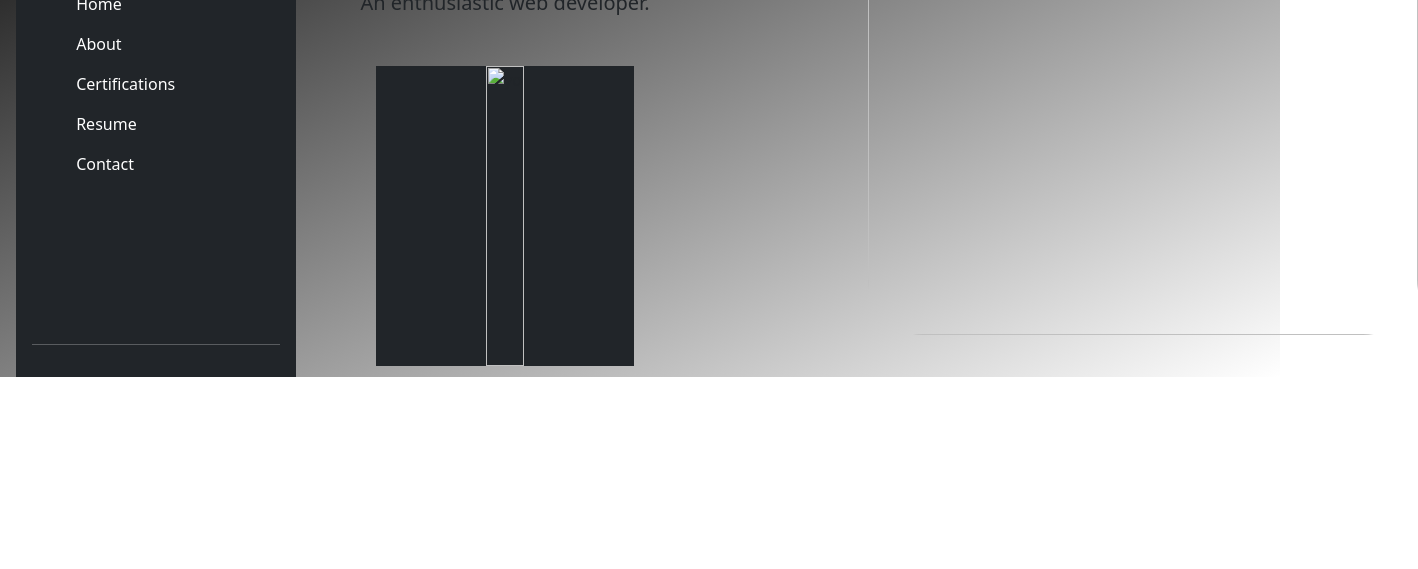
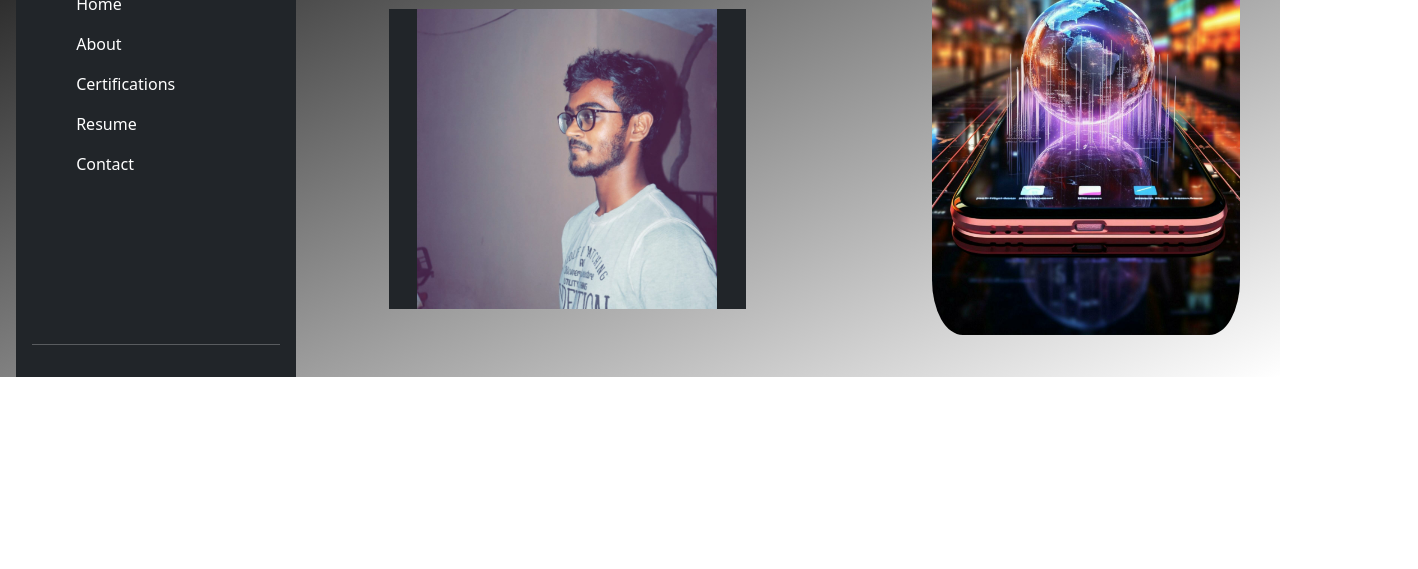
Before and after one commit to kaarthicvr/portfolio, a plain HTML site: page index.html in a window 1280 px wide. Shown: the part 231-800 px from the top of the page, 1418 px wide, since content can reach past the window. Drawn offline with nearby package versions, Linux system fonts and the light colour scheme; the site is published under a folder, as on GitHub Pages, so addresses that start at the root find nothing.

Commit message:
Update index.html

```diff
--- a/index.html
+++ b/index.html
@@ -70,10 +70,10 @@
           <p class="lead">An enthusiastic web developer.</p>
         </div>
         <div class="bg-dark mx-auto" style="width: 80%; height: 300px;">
-        <img class="bg1" src="/side.jpeg" alt="yo"></div>
+        <img class="bg1" src="./side.jpeg" alt="yo"></div>
       </div>
       <div>
-        <img class="bg2" src="/globy.jpg" alt="">
+        <img class="bg2" src="./globy.jpg" alt="">
       </div>
   </div>
 </div>
```
